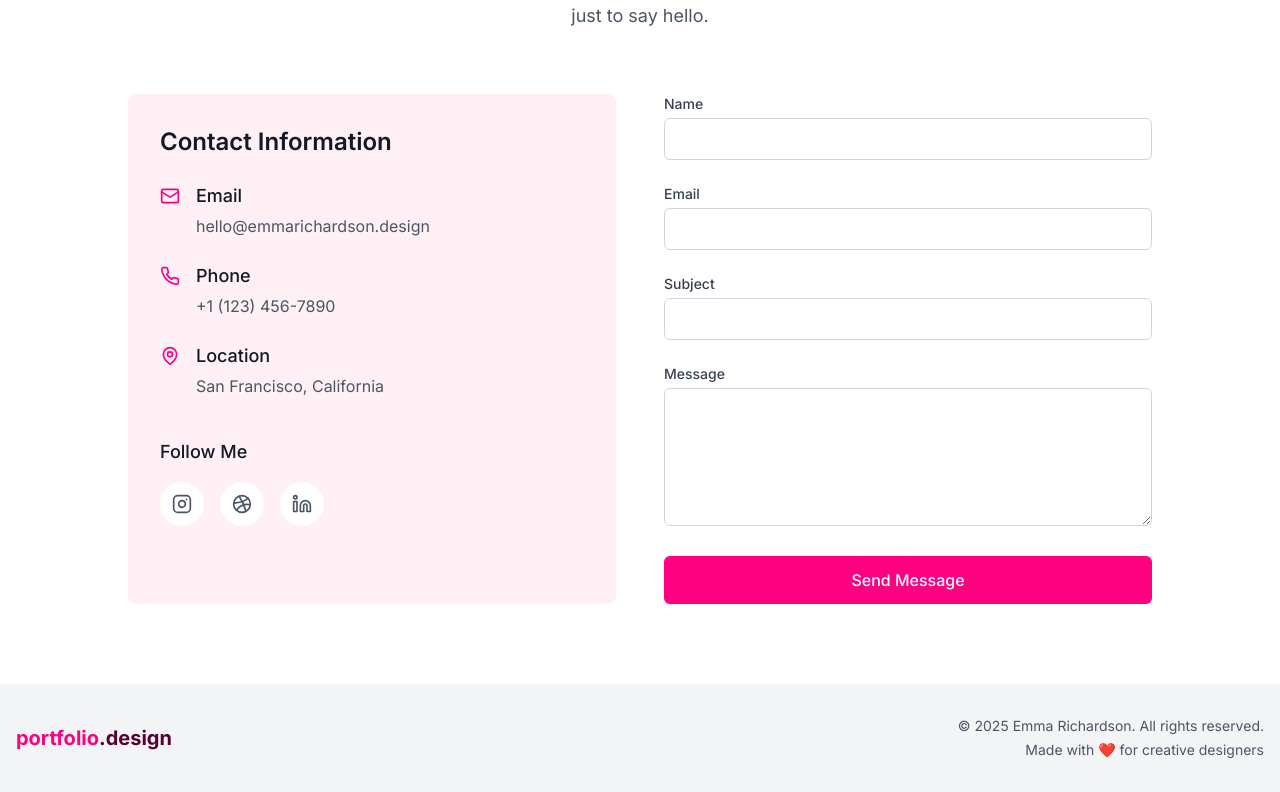
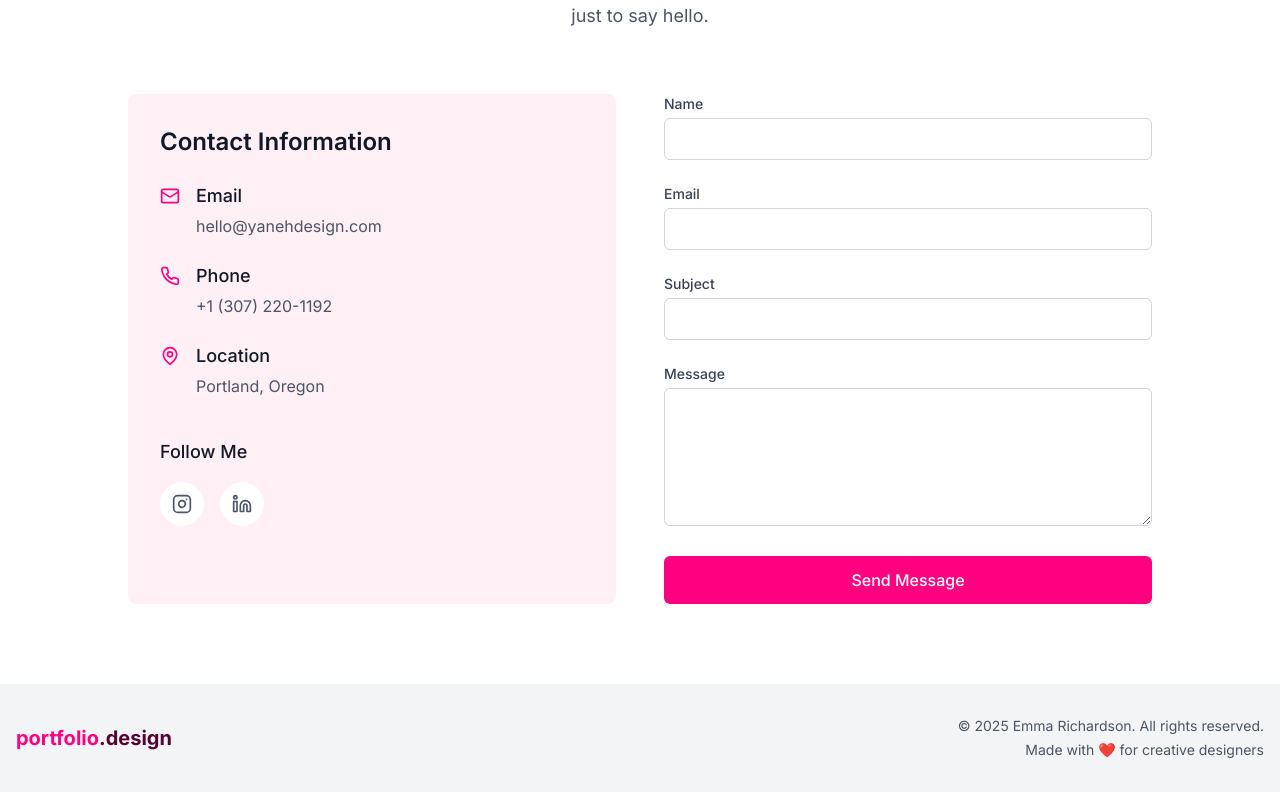
Before and after one commit to yanehdesign/portfolio-website, a React (Vite) app: page / in a window 1280 px wide. Shown: the part 4231-5023 px from the top of the page. Built offline with nearby package versions, Linux system fonts and the light colour scheme.

Commit message:
Update Contact.tsx

```diff
--- a/src/components/Contact.tsx
+++ b/src/components/Contact.tsx
@@ -24,10 +24,10 @@ const Contact: React.FC = () => {
                 <div>
                   <h4 className="text-lg font-medium text-gray-900 dark:text-white mb-1">Email</h4>
                   <a
-                    href="mailto:hello@emmarichardson.design"
+                    href="mailto:hello@yanehdesign.com"
                     className="text-gray-600 dark:text-gray-400 hover:text-pink-600 dark:hover:text-pink-400 transition-colors"
                   >
-                    hello@emmarichardson.design
+                    hello@yanehdesign.com
                   </a>
                 </div>
               </div>
@@ -42,7 +42,7 @@ const Contact: React.FC = () => {
                     href="tel:+11234567890"
                     className="text-gray-600 dark:text-gray-400 hover:text-pink-600 dark:hover:text-pink-400 transition-colors"
                   >
-                    +1 (123) 456-7890
+                    +1 (307) 220-1192
                   </a>
                 </div>
               </div>
@@ -54,7 +54,7 @@ const Contact: React.FC = () => {
                 <div>
                   <h4 className="text-lg font-medium text-gray-900 dark:text-white mb-1">Location</h4>
                   <p className="text-gray-600 dark:text-gray-400">
-                    San Francisco, California
+                    Portland, Oregon
                   </p>
                 </div>
               </div>
@@ -64,7 +64,7 @@ const Contact: React.FC = () => {
               <h4 className="text-lg font-medium text-gray-900 dark:text-white mb-4">Follow Me</h4>
               <div className="flex gap-4">
                 <a
-                  href="https://instagram.com"
+                  href="https://www.instagram.com/yanehdesign?igsh=MTFiaDRucmxtNWI4aQ%3D%3D&utm_source=qr"
                   target="_blank"
                   rel="noopener noreferrer"
                   className="p-3 bg-white dark:bg-gray-700 rounded-full text-gray-600 dark:text-gray-300 hover:text-pink-600 dark:hover:text-pink-400 hover:shadow-md transition-all"
@@ -73,16 +73,7 @@ const Contact: React.FC = () => {
                   <Instagram size={20} />
                 </a>
                 <a
-                  href="https://dribbble.com"
-                  target="_blank"
-                  rel="noopener noreferrer"
-                  className="p-3 bg-white dark:bg-gray-700 rounded-full text-gray-600 dark:text-gray-300 hover:text-pink-600 dark:hover:text-pink-400 hover:shadow-md transition-all"
-                  aria-label="Dribbble"
-                >
-                  <Dribbble size={20} />
-                </a>
-                <a
-                  href="https://linkedin.com"
+                  href="https://www.linkedin.com/in/janet-g-7a8245351?utm_source=share&utm_campaign=share_via&utm_content=profile&utm_medium=ios_app"
                   target="_blank"
                   rel="noopener noreferrer"
                   className="p-3 bg-white dark:bg-gray-700 rounded-full text-gray-600 dark:text-gray-300 hover:text-pink-600 dark:hover:text-pink-400 hover:shadow-md transition-all"
```
